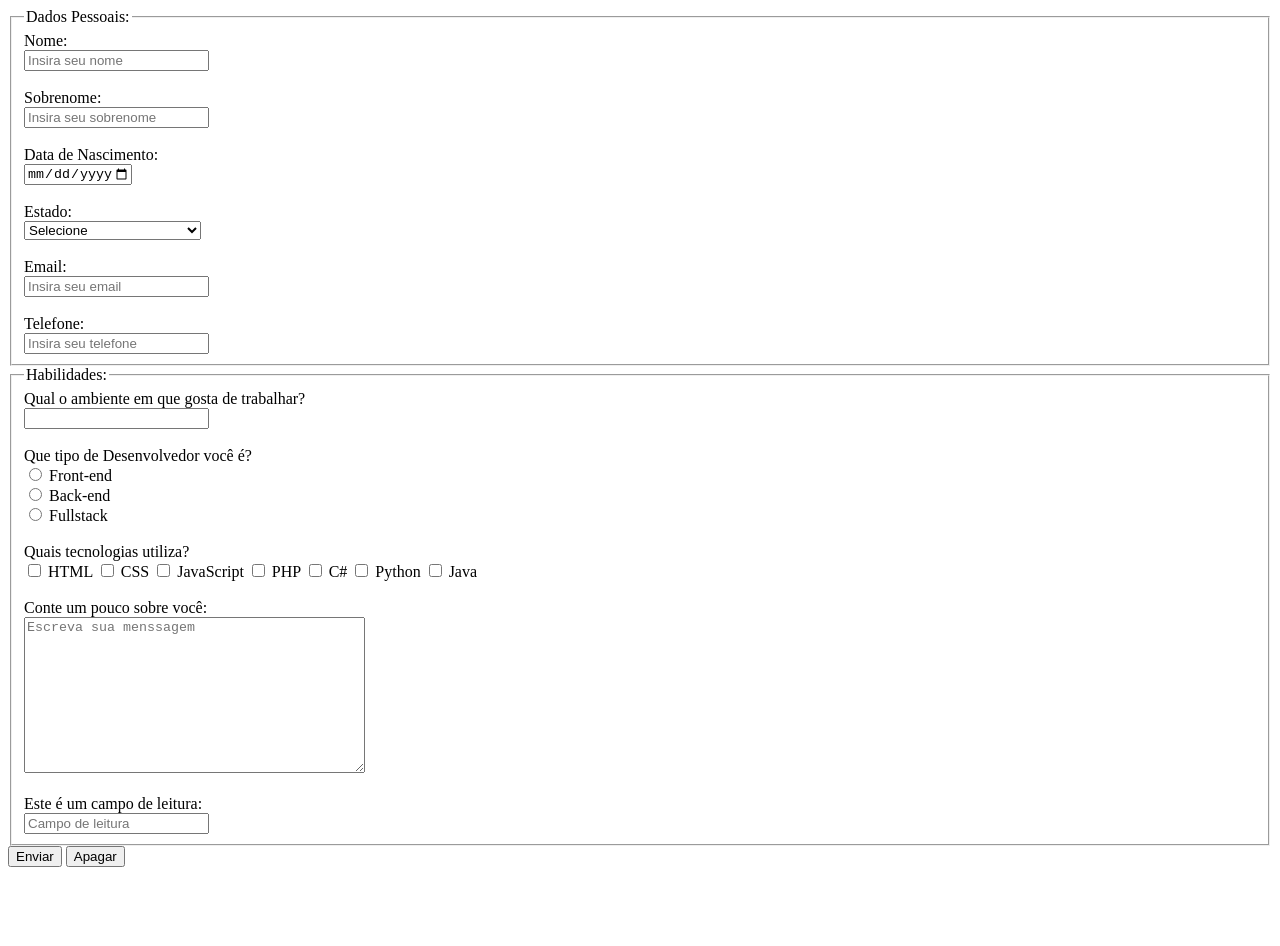
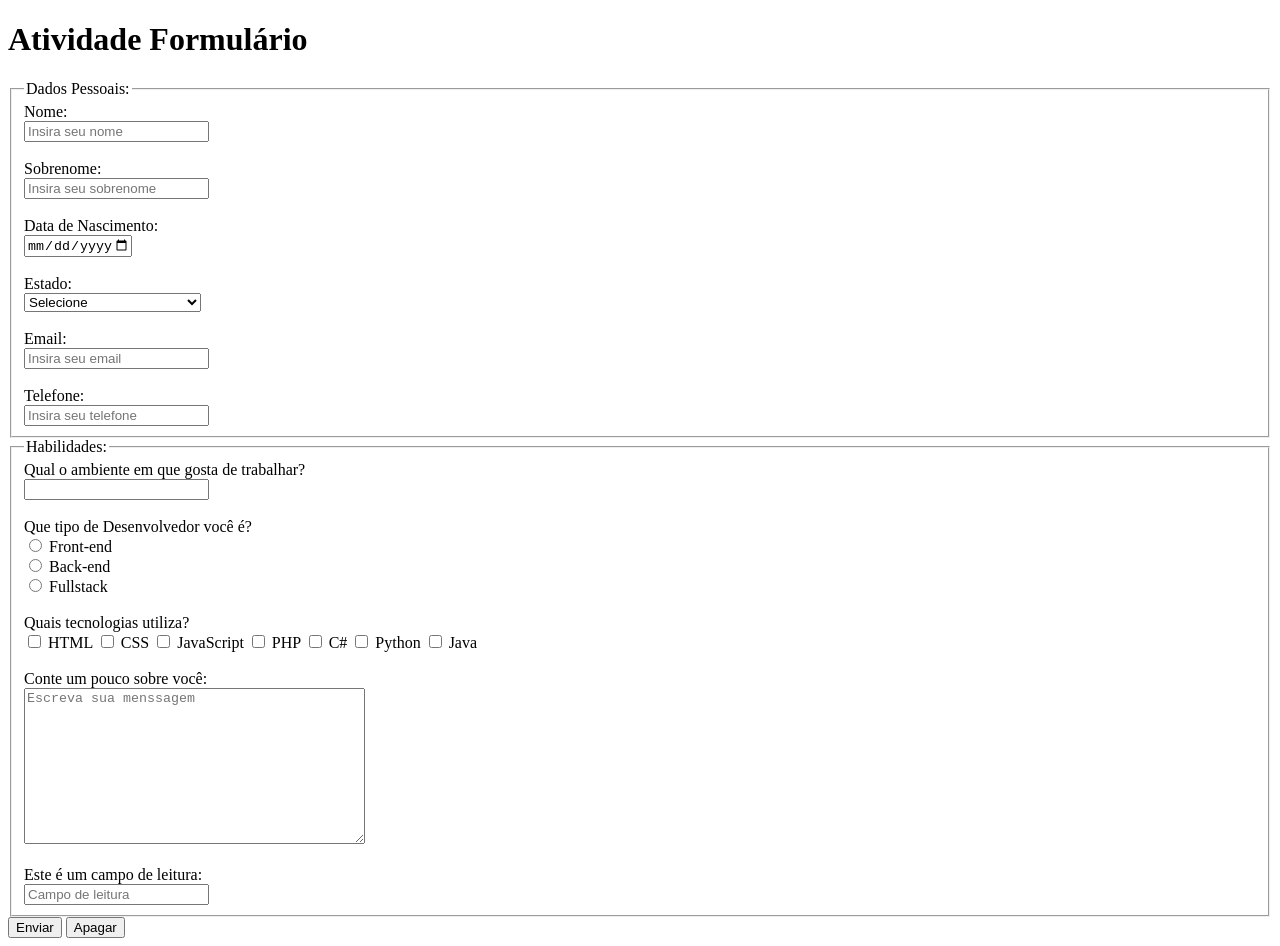
Before and after one commit to Geovanna-Lima/AW1, a plain HTML site: page Atividades/A5/Atividade5.html in a window 1280 px wide. Before the commit the page ends 875 px from the top, so only its background shows below. Drawn offline with Linux system fonts and the light colour scheme.

Commit message:
Update Atividade5.html

```diff
--- a/Atividades/A5/Atividade5.html
+++ b/Atividades/A5/Atividade5.html
@@ -9,6 +9,7 @@
 </head>
 
 <body>
+    <h1>Atividade Formulário</h1>
     <form>
         <fieldset>
             <legend>Dados Pessoais:</legend>
```
